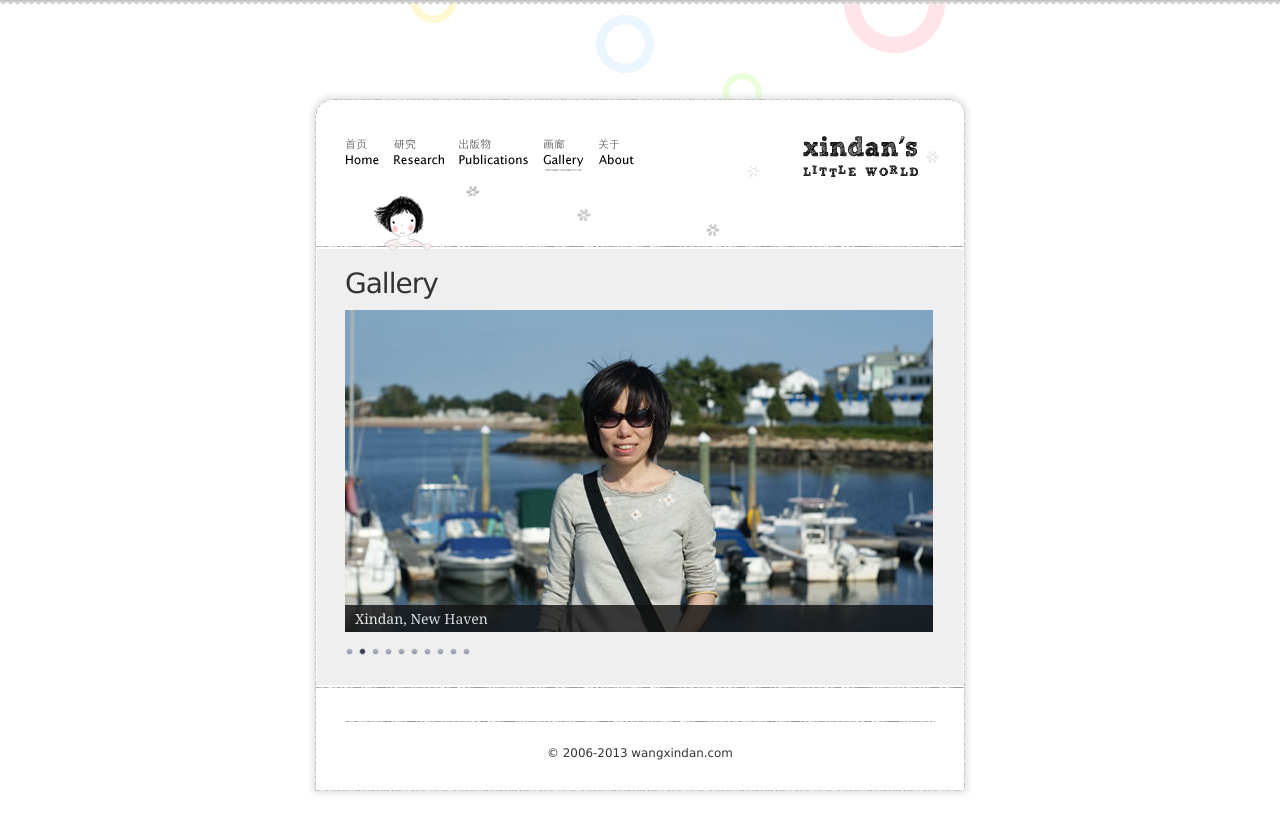
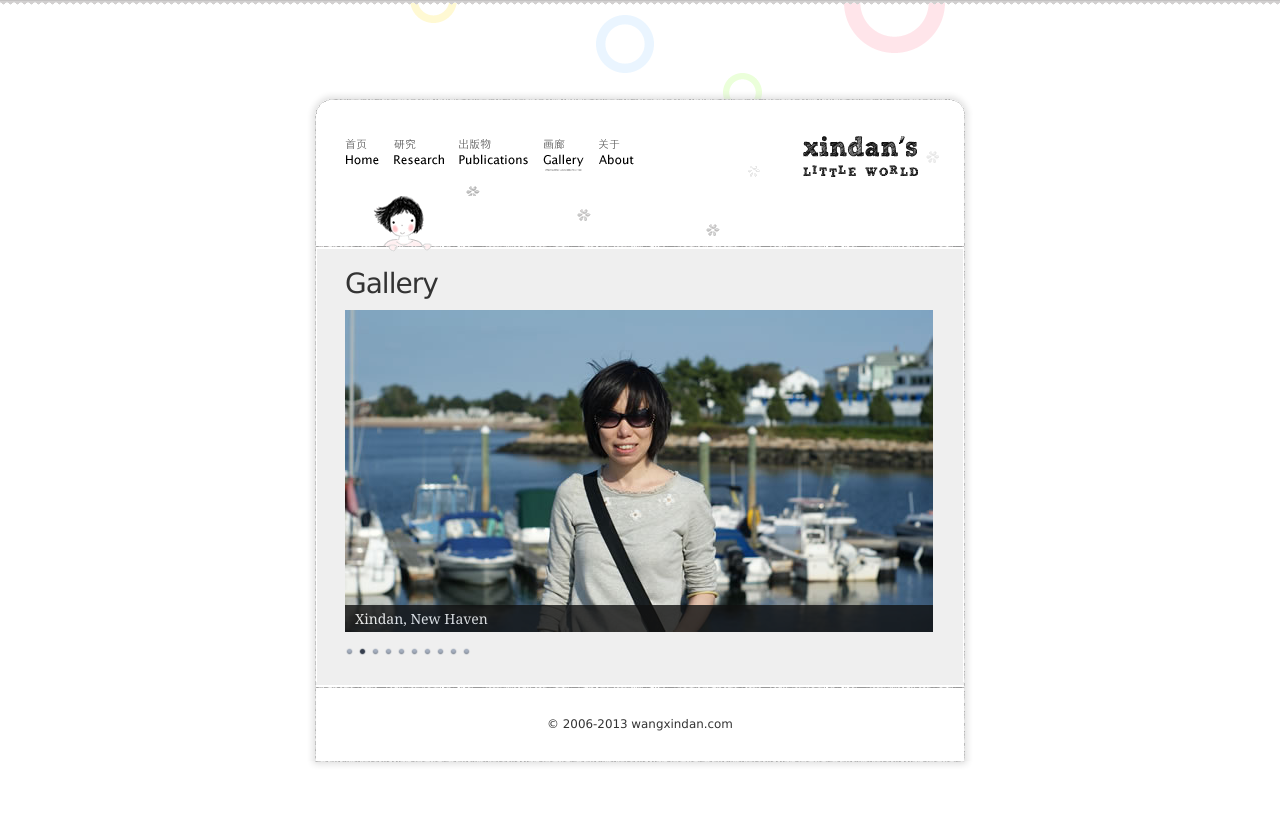
Before and after one commit to xindan/xindan.github.io, a Jekyll site: the page built from gallery/index.html, in a window 1280 px wide. Shown: the top 833 px of the page. Built offline with Jekyll 4.4.1, drawn with Linux system fonts in a browser that asks for light colours.

Commit message:
Update footer

```diff
--- a/media/css/screen.css
+++ b/media/css/screen.css
@@ -272,6 +272,12 @@ body.about #nav li.about a {
 	color: #FF5C89;
 }
 
+body.research #foot .line,
+body.pub  #foot .line,
+body.gallery  #foot .line {
+	display: none;
+}
+
 /* Home
 -------------------------------------------------- */
 #spec {
```
